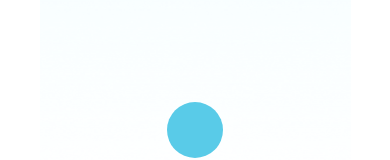
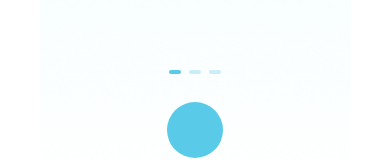
Before and after one commit to TMSoftSolution/sofihub, a React Native app: screen / in a window 390 px wide. Shown: the part 616-776 px from the top of the page. Built offline with nearby package versions, Linux system fonts and the light colour scheme; some icons are missing.

Commit message:
add pagination

```diff
--- /dev/null
+++ b/src/components/Dot.tsx
@@ -0,0 +1,19 @@
+import {StyleSheet, View} from 'react-native';
+import {Colors} from '../AppStyle';
+
+interface DotProps {
+  focus: boolean;
+}
+export const Dot = ({focus}: DotProps) => {
+  return <View style={[styles.container, {opacity: focus ? 1 : 0.3}]}></View>;
+};
+
+const styles = StyleSheet.create({
+  container: {
+    height: 4,
+    width: 12,
+    borderRadius: 2,
+    marginHorizontal: 4,
+    backgroundColor: Colors.primary,
+  },
+});
--- /dev/null
+++ b/src/components/Pagination.tsx
@@ -0,0 +1,25 @@
+import {StyleSheet, View} from 'react-native';
+import {Dot} from './Dot';
+
+interface PaginationProps {
+  index: number;
+}
+export const Pagination = ({index}: PaginationProps) => {
+  return (
+    <View style={styles.container}>
+      <Dot focus={index == 0} />
+      <Dot focus={index == 1} />
+      <Dot focus={index == 2} />
+    </View>
+  );
+};
+
+const styles = StyleSheet.create({
+  container: {
+    flexDirection: 'row',
+    width: '100%',
+    bottom: 154,
+    alignItems: 'center',
+    justifyContent: 'center',
+  },
+});
--- a/src/components/index.ts
+++ b/src/components/index.ts
@@ -1 +1,3 @@
 export * from './TopNavigationBar';
+export * from './Pagination';
+export * from './Dot'
--- a/src/screens/onboarding/Onboarding.tsx
+++ b/src/screens/onboarding/Onboarding.tsx
@@ -1,7 +1,7 @@
 import React, {useState} from 'react';
 import {StyleSheet, TouchableOpacity, View} from 'react-native';
 import {Colors} from '../../AppStyle';
-import {TopNavigationBar} from '../../components';
+import {Pagination, TopNavigationBar} from '../../components';
 import {Onboarding1, Onboarding2, Onboarding3} from './components';
 import {FontAwesomeIcon} from '@fortawesome/react-native-fontawesome';
 
@@ -32,6 +32,7 @@ export const Onboarding = () => {
       {index == 1 && <Onboarding2 />}
       {index == 2 && <Onboarding3 />}
       <View style={styles.actionContainer}>
+        <Pagination index={index} />
         <TouchableOpacity style={styles.nextButton} onPress={onNext}>
           <FontAwesomeIcon icon="arrow-right" size={24} color={'white'} />
         </TouchableOpacity>
@@ -46,8 +47,6 @@ const styles = StyleSheet.create({
   },
   actionContainer: {
     alignItems: 'center',
-    justifyContent: 'center',
-    backgroundColor: 'red',
   },
   nextButton: {
     position: 'absolute',
```
